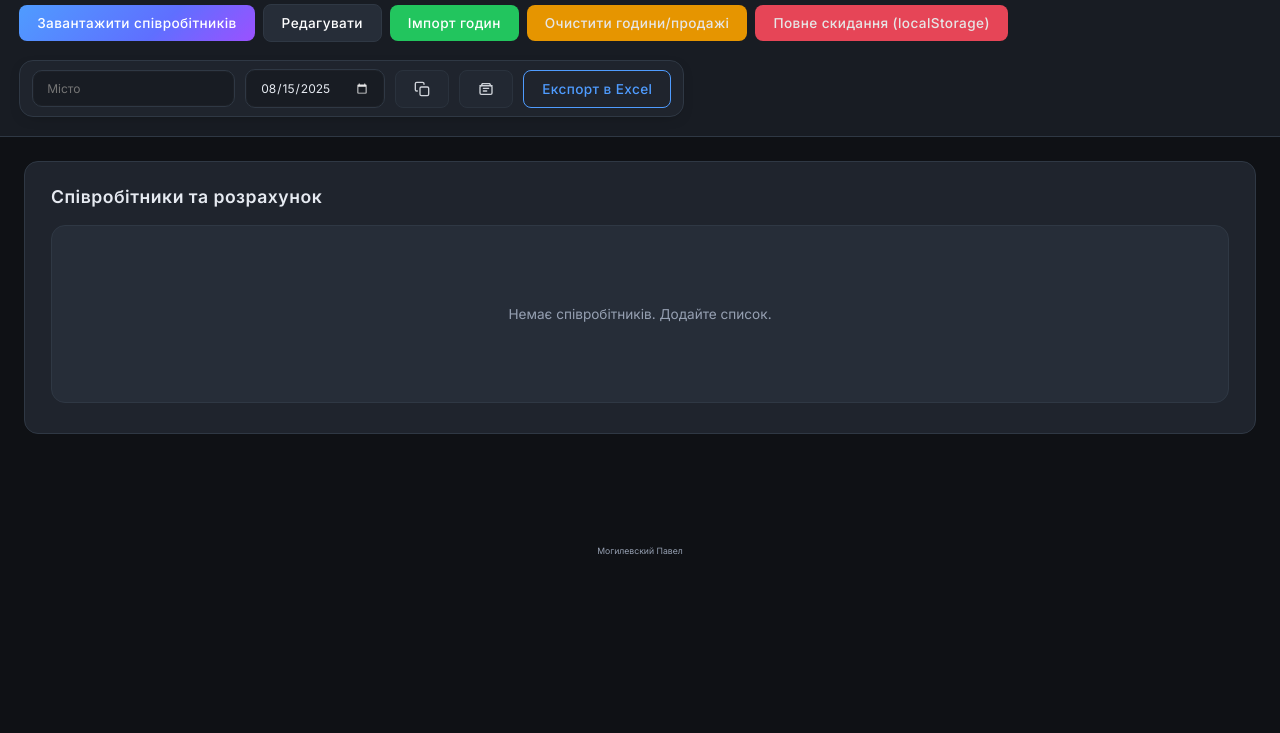
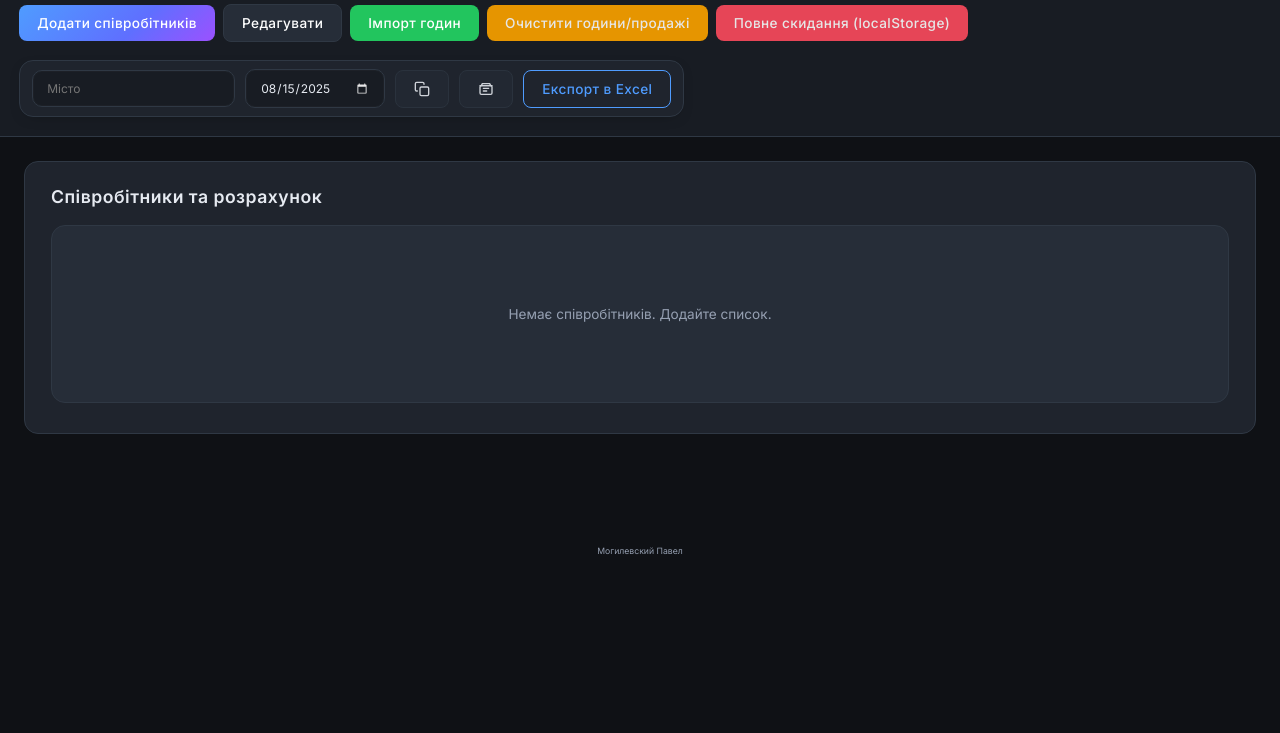
Before and after one commit to pavel13595/salary_baranchik, a website with bundled scripts: page index.html in a window 1280 px wide. Shown: the part 67-800 px from the top of the page. Built offline with nearby package versions, Linux system fonts and the light colour scheme.

Commit message:
chore(ui): rename import employees button to 'Додати співробітників'

```diff
--- a/index.html
+++ b/index.html
@@ -26,7 +26,7 @@
       <h1>Зарплатна відомість</h1>
       <div class="actions-row">
         <div class="action-group">
-          <button id="importEmployeesBtn" class="primary">Завантажити співробітників</button>
+          <button id="importEmployeesBtn" class="primary">Додати співробітників</button>
           <button id="editEmployeesBtn">Редагувати</button>
           <button id="inputHoursBtn" class="accent">Імпорт годин</button>
           <button id="clearHoursBtn" class="warn subtle">Очистити години/продажі</button>
```
